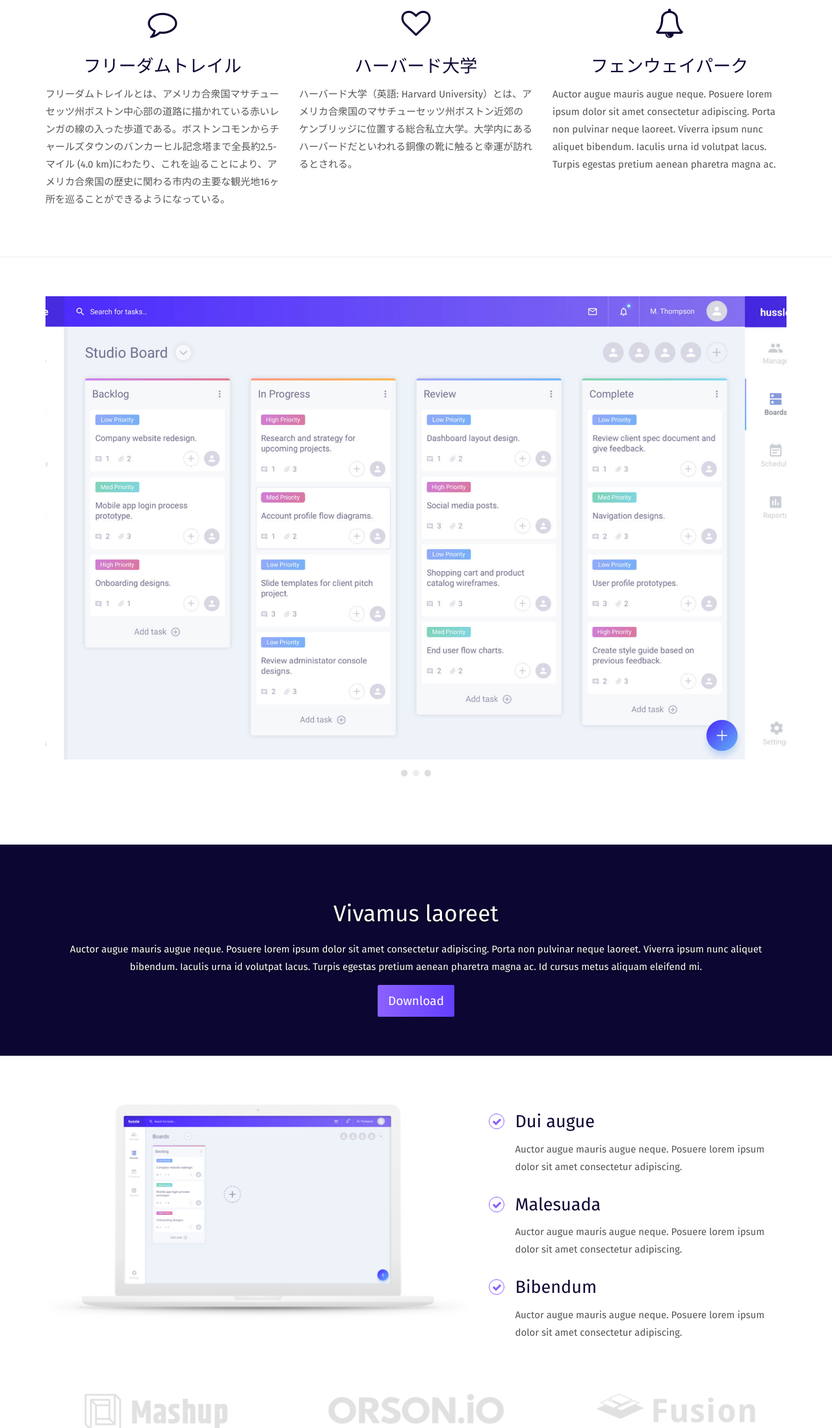
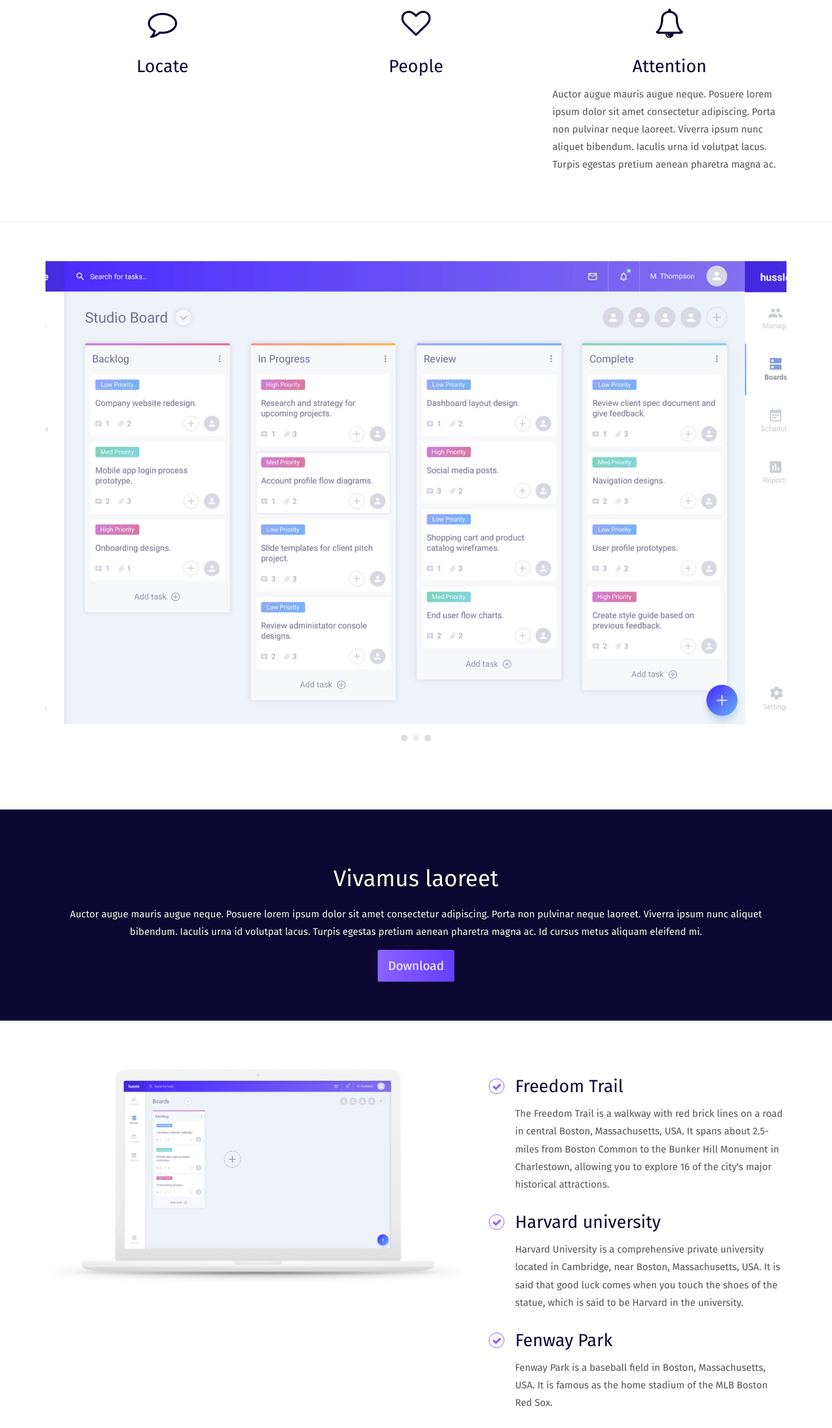
Before and after one commit to shiiroan/web, a plain HTML site: page index.html in a window 1280 px wide. Shown: the part 840-3038 px from the top of the page at 65% size. Drawn offline with Linux system fonts and the light colour scheme; a web font is replaced by a local one.

Commit message:
Update index.html

```diff
--- a/index.html
+++ b/index.html
@@ -90,10 +90,10 @@
                         <i class="fa fa-comment-o fa-3x" aria-hidden="true"></i>
                     </div>
                     <div class="text-center">
-                        <h3>フリーダムトレイル</h3>
+                        <h3>Locate</h3>
                     </div>
                     <div>
-                        <p>フリーダムトレイルとは、アメリカ合衆国マサチューセッツ州ボストン中心部の道路に描かれている赤いレンガの線の入った歩道である。ボストンコモンからチャールズタウンのバンカーヒル記念塔まで全長約2.5-マイル (4.0 km)にわたり、これを辿ることにより、アメリカ合衆国の歴史に関わる市内の主要な観光地16ヶ所を巡ることができるようになっている。</p>
+                        <p></p>
                     </div>
                 </div>
                 <div class="col-md-4">
@@ -101,10 +101,10 @@
                         <i class="fa fa-heart-o fa-3x" aria-hidden="true"></i>
                     </div>
                     <div class="text-center">
-                        <h3>ハーバード大学</h3>
+                        <h3>People</h3>
                     </div>
                     <div>
-                        <p>ハーバード大学（英語: Harvard University）とは、アメリカ合衆国のマサチューセッツ州ボストン近郊のケンブリッジに位置する総合私立大学。大学内にあるハーバードだといわれる銅像の靴に触ると幸運が訪れるとされる。
+                        <p>
                         </p>
                     </div>
                 </div>
@@ -113,7 +113,7 @@
                         <i class="fa fa-bell-o fa-3x" aria-hidden="true"></i>
                     </div>
                     <div class="text-center">
-                        <h3>フェンウェイパーク</h3>
+                        <h3>Attention</h3>
                     </div>
                     <div>
                         <p>Auctor augue mauris augue neque. Posuere lorem ipsum dolor sit amet consectetur adipiscing. Porta
@@ -186,18 +186,18 @@
             <div class="col-md-5">
                 <ul class="features">
                     <li>
-                        <h3>Dui augue</h3>
-                        <p>Auctor augue mauris augue neque. Posuere lorem ipsum dolor sit amet consectetur adipiscing.
+                        <h3>Freedom Trail</h3>
+                        <p>The Freedom Trail is a walkway with red brick lines on a road in central Boston, Massachusetts, USA. It spans about 2.5-miles from Boston Common to the Bunker Hill Monument in Charlestown, allowing you to explore 16 of the city's major historical attractions.
                         </p>
                     </li>
                     <li>
-                        <h3>Malesuada</h3>
-                        <p>Auctor augue mauris augue neque. Posuere lorem ipsum dolor sit amet consectetur adipiscing.
+                        <h3>Harvard university</h3>
+                        <p>Harvard University is a comprehensive private university located in Cambridge, near Boston, Massachusetts, USA. It is said that good luck comes when you touch the shoes of the statue, which is said to be Harvard in the university.
                         </p>
                     </li>
                     <li>
-                        <h3>Bibendum</h3>
-                        <p>Auctor augue mauris augue neque. Posuere lorem ipsum dolor sit amet consectetur adipiscing.
+                        <h3>Fenway Park</h3>
+                        <p>Fenway Park is a baseball field in Boston, Massachusetts, USA. It is famous as the home stadium of the MLB Boston Red Sox.
                         </p>
                     </li>
                 </ul>
```
